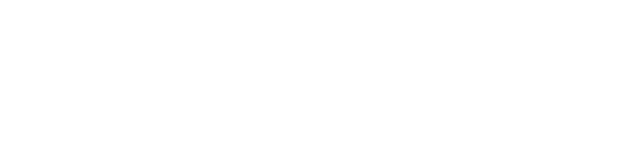
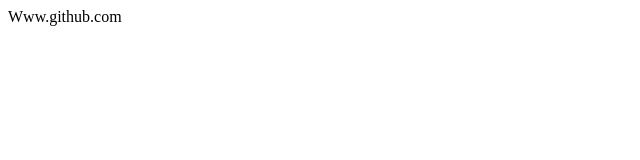
Before and after one commit to 4uhaider/CNC-DevOps, a plain HTML site: page index.html in a window 1280 px wide. Shown: the whole page, without its empty margins (0-640 px from the left). Drawn offline with Linux system fonts and the light colour scheme.

Commit message:
Update index.html

```diff
--- a/index.html
+++ b/index.html
@@ -1,2 +1,3 @@
 <body>
 <head>
+Www.github.com
```
